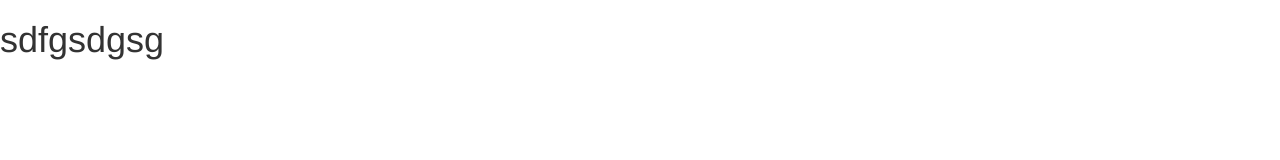
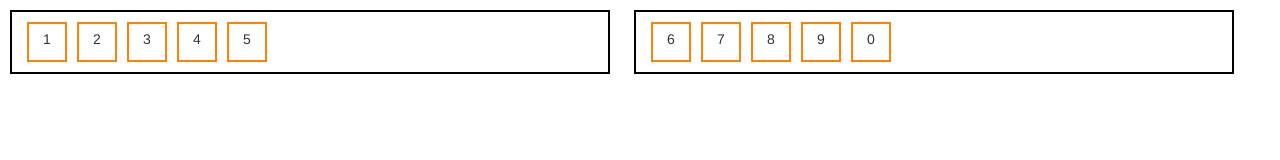
Before and after one commit to tourist289/tryThingsTemplates, a plain HTML site: page template/index.html in a window 1280 px wide. Drawn offline with nearby package versions, Linux system fonts and the light colour scheme.

Commit message:
Update index.html
скрипт для карты , перенос итемов из одного блока в другой

```diff
--- a/template/index.html
+++ b/template/index.html
@@ -7,8 +7,91 @@
     <link rel="stylesheet" href="./css/bootstrap-theme.min.css"/>
     <link rel="stylesheet" href="./css/bootstrap.min.css"/>
     <link rel="stylesheet" href="./css/style.css"/>
+    <style>
+        .additional,
+        .main {
+            padding: 5px 10px;
+            margin: 10px;
+            width: 600px;
+            min-height: 60px;
+            border: 2px solid #000;
+            display: inline-block;
+        }
+        .item {
+            text-align: center;
+            padding: 5px;
+            border: 2px solid #ff8205;
+            margin: 5px ;
+            width: 40px;
+            height: 40px;
+            float: left;
+        }
+
+    </style>
 </head>
 <body>
-<h1>sdfgsdgsg</h1>
+    <div class="main wrap">
+        <div id="item1" class="item">1</div>
+        <div id="item2" class="item">2</div>
+        <div id="item3" class="item">3</div>
+        <div id="item4" class="item">4</div>
+        <div id="item5" class="item">5</div>
+    </div>
+    <div class="additional wrap">
+        <div id="item6" class="item">6</div>
+        <div id="item7" class="item">7</div>
+        <div id="item8" class="item">8</div>
+        <div id="item9" class="item">9</div>
+        <div id="item0" class="item">0</div>
+    </div>
+    <span class="text"></span>
+
+    <script src="//ajax.googleapis.com/ajax/libs/jquery/3.1.0/jquery.min.js"></script>
+
+    <script>
+        $(document).ready(function(){
+
+            let arr1 = [1,2,3,4,5];
+            let arr2 = [6,7,8,9,0];
+
+
+            $(' .item').on('click',  function(e){
+                let a = e.target;
+                let targetId = e.target.id;
+
+                console.log(a);
+
+                $(this).parent().siblings('.wrap').append(a);
+
+                targetId = parseInt(targetId.slice(4,targetId.length));
+                console.log(arr1.indexOf(targetId));
+                if(arr1.indexOf(targetId) != -1){
+                    delete arr1[arr1.indexOf(targetId)];
+
+
+
+                    console.log(12344);
+                } else {
+
+                    arr1.push(targetId);
+
+
+                }
+                $('.text').text(arr1);
+                console.log(arr1);
+
+//                $(this).css('display', 'none');
+//                $(this).remove();
+
+
+//                var btn = document.createElement("BUTTON");
+//                var t = document.createTextNode("CLICK ME");
+//                btn.appendChild(t);
+//                document.body.appendChild(btn);
+
+            });
+        });
+    </script>
+
 </body>
 </html>
```
